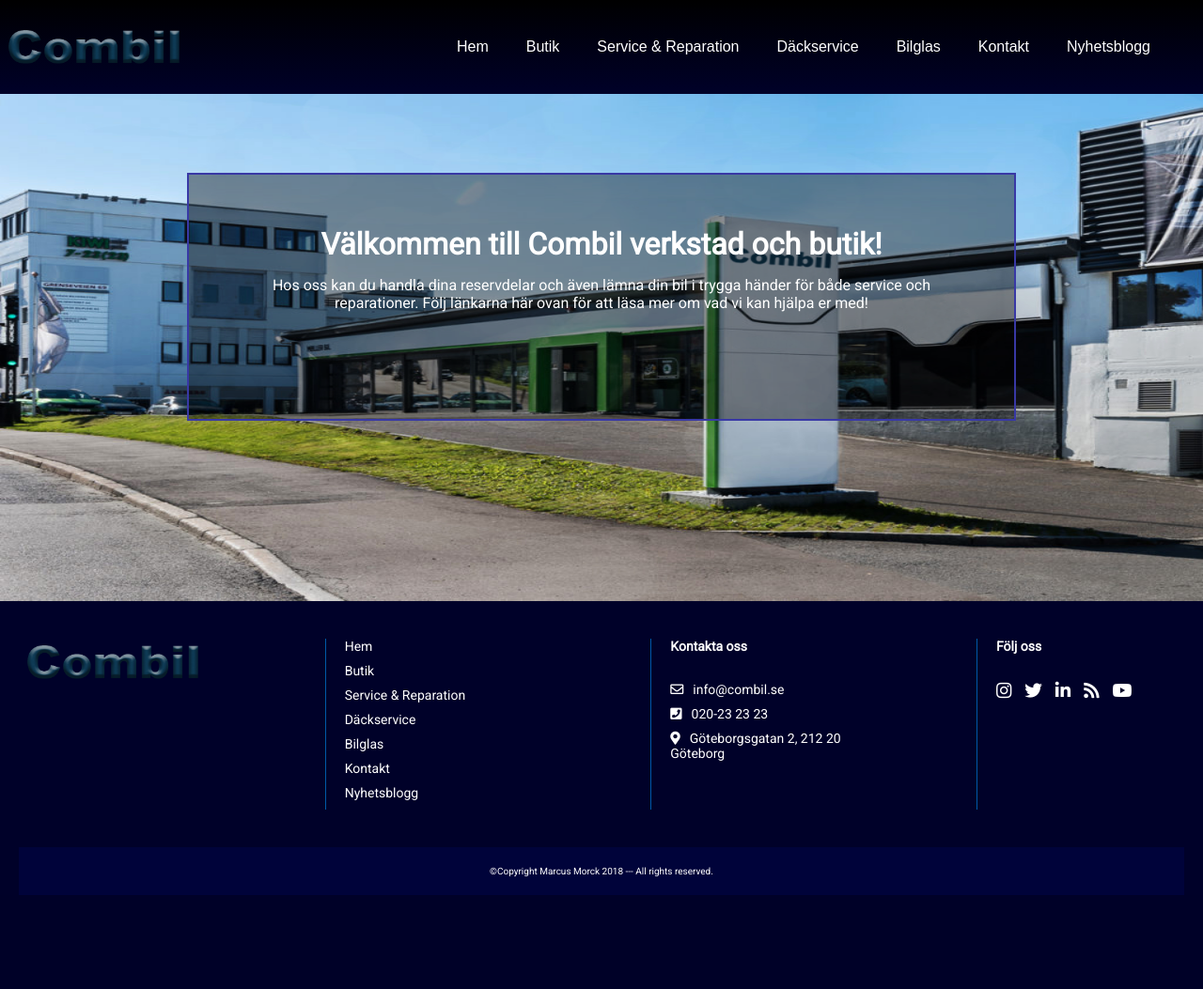
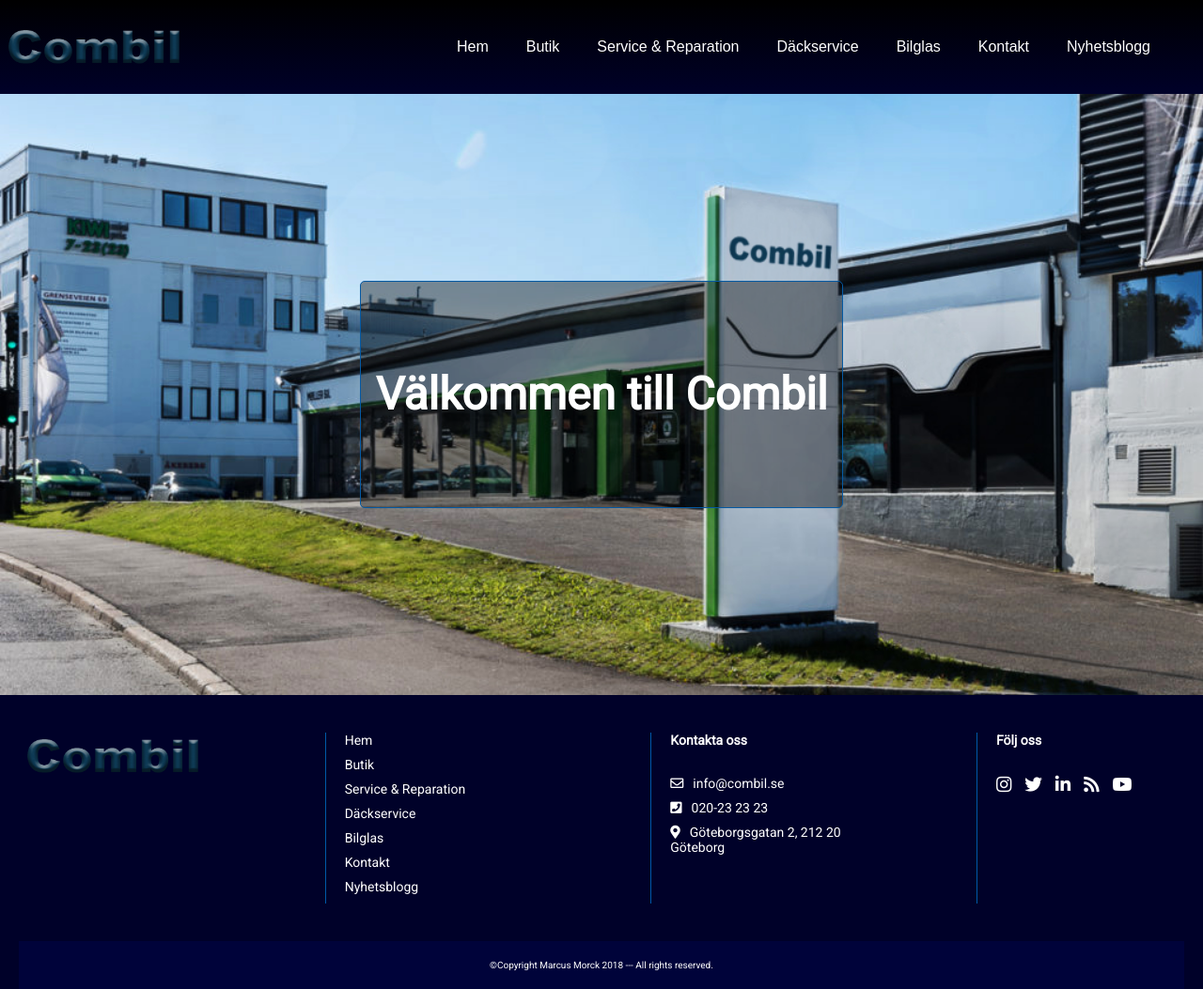
Before and after one commit to marcusMorck/combil, a PHP site: page / in a window 1280 px wide. Shown: the whole page at 94% size. Before the commit the page ends 953 px from the top, so only its background shows below. Run offline with PHP 8.4, Linux system fonts and the light colour scheme; data that the repository does not hold is empty; some libraries are stand-ins or nearby versions.

Commit message:
updated hero

```diff
--- a/assets/css/general.css
+++ b/assets/css/general.css
@@ -208,32 +208,98 @@
   color: lightblue;
 }
 
+.index {
+  background: url("/images/Bild16Combillogo.jpg") center center no-repeat;
+}
+
+.contact {
+  background: url("/images/Bild 261.jpg") center center no-repeat;
+}
+
+.shop {
+  background: url("/images/Bild 15.jpg") center center no-repeat;
+}
+
+.service {
+  background: url("/images/Bild 23.png") center center no-repeat;
+}
+
+.wheelservice {
+  background: url("/images/Bild 27.jpg") center center no-repeat;
+}
+
+.carglas {
+  background: url("/images/Bild 33.jpg") center center no-repeat;
+}
+
+.newsblog {
+  background: url("/images/Bild08Noplatebc.jpg") center center no-repeat;
+}
+
 .hero {
+  display: flex;
+  flex-direction: column;
+  justify-content: center;
+  align-items: center;
+  height: 80vh;
+  background-size: cover;
+}
+.hero .overlay {
+  display: flex;
+  justify-content: center;
+  flex-direction: column;
+  align-items: center;
+  width: 32em;
+  height: 30vh;
+  border: 1px solid #0559a2;
+  border-radius: 5px;
+  background-color: rgba(0, 0, 0, 0.4);
+}
+.hero .hero-title {
+  color: #fff;
+  max-width: 20em;
+  font-size: 6vh;
+  line-height: 0.9;
+}
+.hero .hero-text {
+  color: #fff;
+  font-size: 2vh;
+  line-height: 1.5;
+}
+
+@media only screen and (min-width: 32em) {
+  .hero-title {
+    font-size: 16vh;
+  }
+}
+/*.hero{
     position: relative;
     height: 540px;
     width: 100%;
-}
-.hero img {
+    img{
         height: 100%;
         width: 100%;
     }
-.hero .hero-text {
+    .hero-text{
         position: absolute;
         top: 40%;
         left: 50%;
         color: #fff;
-  background-color: rgba(0, 0, 0, 0.4);
-  border: 2px solid #3838a5;
+        background-color: rgba(0,0,0,0.40);
+        border: 2px solid rgb(56, 56, 165);
         padding: 55px;
-  height: 150px;
-  width: 60%;
+
+
         text-align: center;
         transform: translate(-50%, -50%);
-}
-.hero .hero-text h1 {
+        h1{
             margin-bottom: 15px;
         }
+    }
+}
 
+
+*/
 /*-------------------------------------
 --------------LAYOUT-------------------
 -------------------------------------*/
@@ -317,10 +383,10 @@
 --------------GENERAL------------------
 -------------------------------------*/
 body {
-  display: flex;
+  /* display: flex;
    height: 100%;
    flex-direction: column;
-  color: #fff;
+   color: #fff;*/
 }
 
 html {
--- a/assets/sass/main.scss
+++ b/assets/sass/main.scss
@@ -33,10 +33,10 @@
 
 body{
 
-    display: flex;
+   /* display: flex;
     height: 100%;
     flex-direction: column;
-    color: #fff;
+    color: #fff;*/
 }
 html {
    /* font-family: 'Work Sans', sans-serif;*/
--- a/views/index.php
+++ b/views/index.php
@@ -2,10 +2,14 @@
  include "header.php";
 
 ?>
-<div class="hero">
-    <img src="images/bild16Combillogo.jpg" />
+<div class="hero index">
+    <div class="overlay">
+    <h1 class="hero-title">Välkommen till Combil</h1>
 
-        <div class="hero-text">
+    </div>
+
+
+        <!--<div class="hero-text">
             <h1>
                 Välkommen till Combil verkstad och butik!
             </h1>
@@ -14,7 +18,7 @@
             även lämna din bil i trygga händer för både service och reparationer. Följ länkarna här ovan för att
             läsa mer om vad vi kan hjälpa er med!
         </p>
-        </div>
+        </div>-->
 </div>
 
 <?php
```
Also changed, not shown: assets/sass/components/_hero.scss (+65 -2 lines), views/bilglas.php (+3 -4 lines), views/butik.php (+6 -4 lines), views/dackservice.php (+3 -4 lines), views/kontakt.php (+6 -5 lines), views/nyhetsblogg.php (+3 -4 lines), views/service&reparation.php (+5 -5 lines), assets/css/main.css (line endings or trailing spaces), assets/sass/layout/_footer.scss (line endings or trailing spaces), 2 other files. Lines whose indentation alone changed are shown as unchanged.
